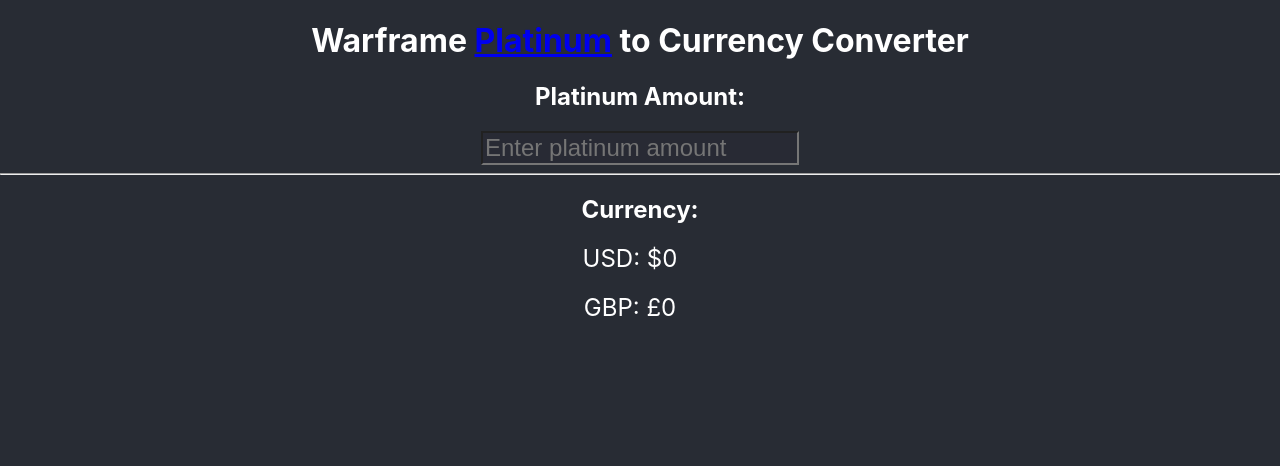
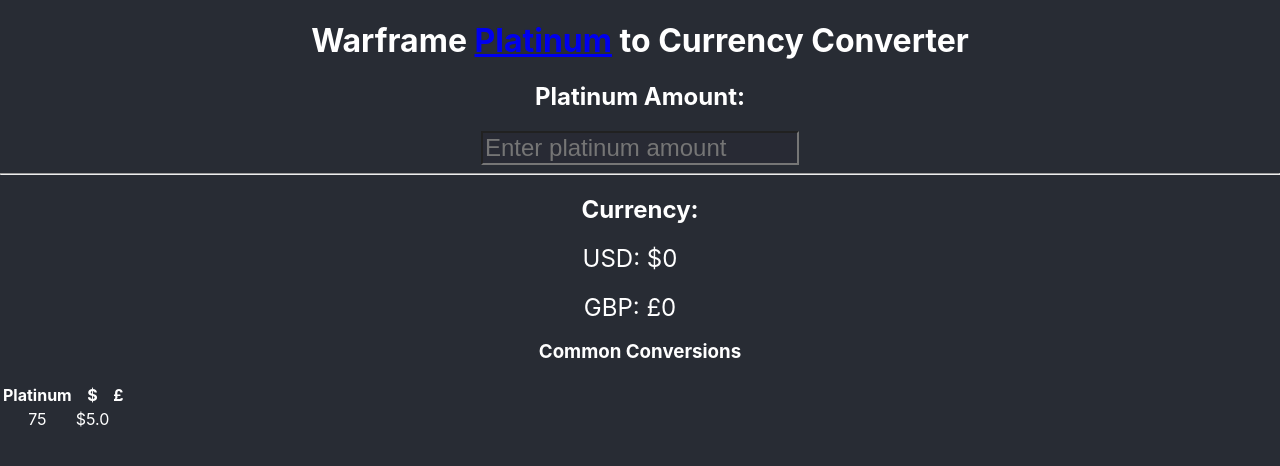
Before and after one commit to AzureKitsune/wf-plat, a React (Create React App) app: page / in a window 1280 px wide. Shown: the top 466 px of the page. Built offline with nearby package versions, Linux system fonts and the light colour scheme.

Commit message:
Added a table to the page with common conversions.

```diff
--- a/src/App.js
+++ b/src/App.js
@@ -56,6 +56,20 @@
                 update_callback={this.setUpdateFunction} />
             </div>
 
+            <h3>Common Conversions</h3>
+            <table>
+              <tr>
+                <th>Platinum</th>
+                <th>$</th>
+                <th>£</th>
+              </tr>
+              <tr>
+                <td>75</td>
+                <td>$5.0</td>
+                <td></td>
+              </tr>
+            </table>
+
           </div>
         </header>
       </div>
```
